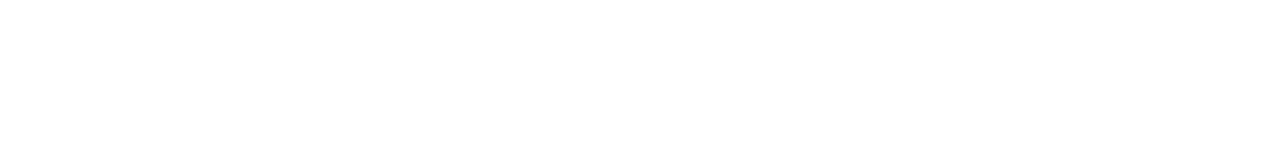
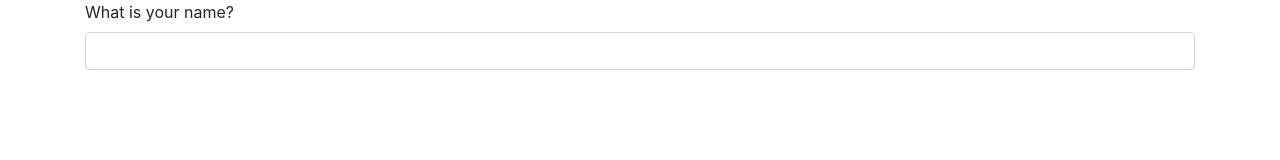
Before and after one commit to JLEWilson/form_letter, a plain HTML site: page index.html in a window 1280 px wide. Drawn offline with Linux system fonts and the light colour scheme.

Commit message:
Add form and letter

```diff
--- a/index.html
+++ b/index.html
@@ -8,6 +8,12 @@
   <title>Form Letter</title>
 </head>
 <body>
-
+  <div class="container">
+    <form id="formOne">
+      <div class="form-group">
+      <label for="person">What is your name?</label>
+      <input id="person"  class="form-control"  type="text">
+    </div>
+  </div>
 </body>
 </html>
```
